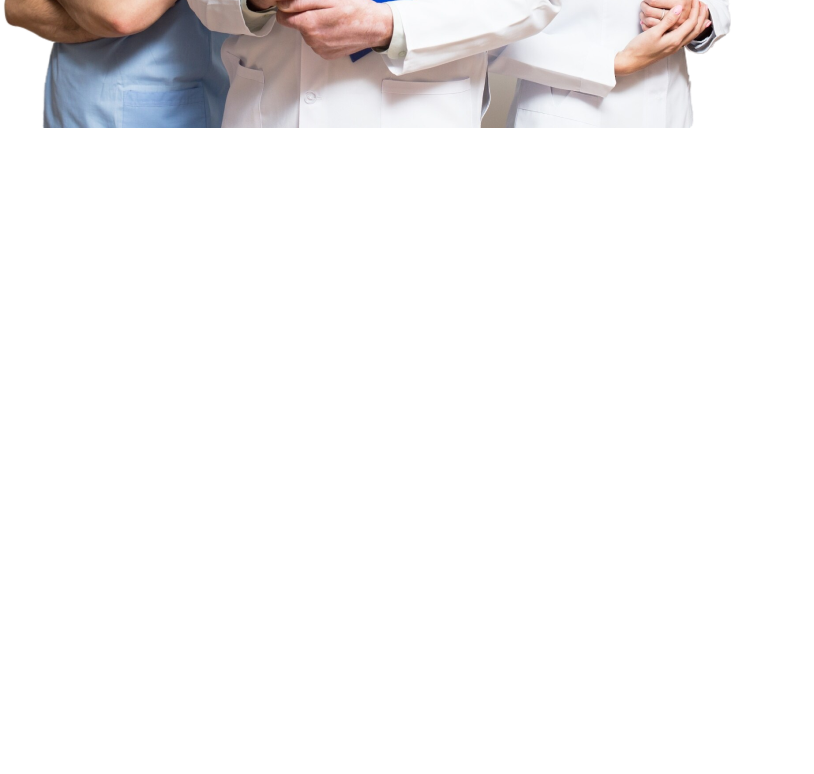
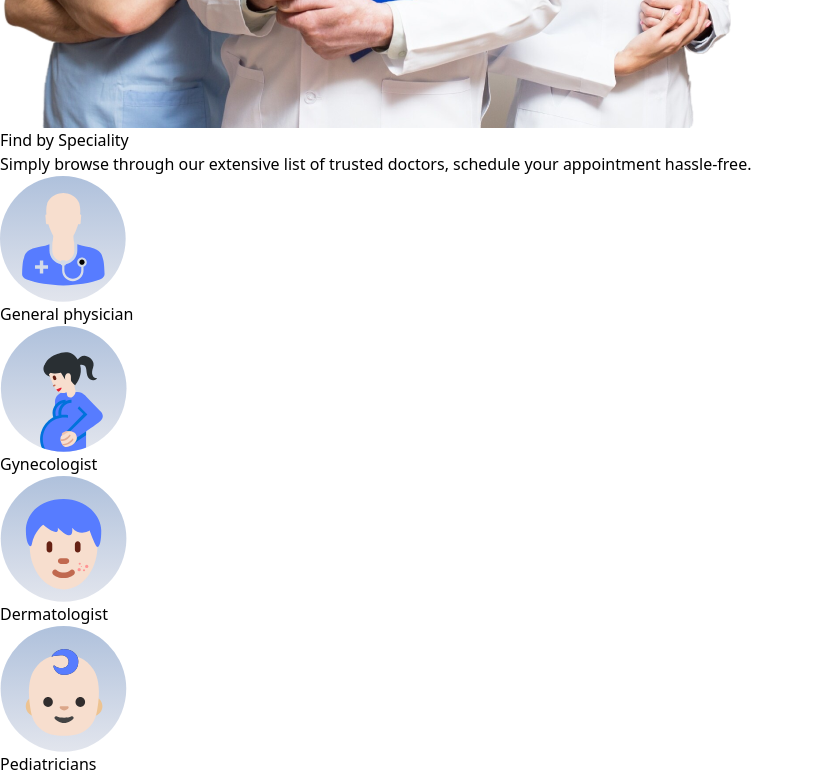
Before and after one commit to Praveen-Thathsara/Doctor-Channeling-Website-CallDoc, a React (Vite) app in the folder frontend/: page / in a window 1280 px wide. Shown: the part 1120-1894 px from the top of the page, without its empty margins (0-814 px from the left). Before the commit the page ends 1248 px from the top, so only its background shows below. Built offline with nearby package versions, Linux system fonts and the light colour scheme.

Commit message:
create speciality menu

```diff
--- a/frontend/src/components/Header.jsx
+++ b/frontend/src/components/Header.jsx
@@ -10,14 +10,14 @@
                     Book Appointment <br /> With Trusted Doctors
                 </p>
                 <div className='flex flex-col md:flex-row items-center gap-3 text-white text-sm font-light'>
-                <img className='w-28' src= {assets.group_profiles} alt="" />
+                    <img className='w-28' src={assets.group_profiles} alt="" />
                     <p>
                         Simply browse through our extensive list of trusted doctors, <br className='hidden sm:block' />
                         schedule your appointment hassle-free.
                     </p>
                 </div>
                 <a href="#speciality" className='flex items-center gap-2 bg-white px-8 py-3 rounded-full text-gray-600 text-sm m-auto md:m-0 hover:scale-105 translation-all duration-300'>
-                Book Appointment <img className='w-3' src= {assets.arrow_icon} alt="" />
+                    Book Appointment <img className='w-3' src={assets.arrow_icon} alt="" />
                 </a>
 
             </div>
--- /dev/null
+++ b/frontend/src/components/SpecialityMenu.jsx
@@ -0,0 +1,22 @@
+import React from 'react'
+import { specialityData } from '../assets/assets'
+import { Link } from 'react-router-dom'
+const SpecialityMenu = () => {
+    return (
+        <div className='flex flex-col items-center gap-4 py-16 text-gray-800' id='speciality'>
+            <h1 className='text-3xl font-medium'>Find by Speciality</h1>
+            <p className='sm:w-1/3 text-center text-sm'>Simply browse through our extensive list of trusted doctors, schedule your appointment hassle-free.</p>
+            <div className='flex sm:justify-center gap-4 pt-5 w-full overflow-scroll'>
+                {specialityData.map((item, index) => (
+                    <Link onClick={()=>scrollTo(0,0)} className='flex flex-col items-center text-xs cursor-pointer flex-shrink-0 hover:translate-y-[-10px] transition-all duration-500' key={index} to={`/doctors/${item.speciality}`}>
+                        <img className='w-16 sm:w-24 mb-2' src={item.image} alt="" />
+                        <p>{item.speciality}</p>
+
+                    </Link>
+                ))}
+            </div>
+        </div>
+    )
+}
+
+export default SpecialityMenu
--- a/frontend/src/index.css
+++ b/frontend/src/index.css
@@ -1,3 +1,8 @@
 @tailwind base;
 @tailwind components;
 @tailwind utilities;
+
+
+::-webkit-scrollbar {
+  @apply hidden
+}
--- a/frontend/src/pages/Home.jsx
+++ b/frontend/src/pages/Home.jsx
@@ -1,10 +1,12 @@
 import React from 'react'
 import Header from '../components/Header'
+import SpecialityMenu from '../components/SpecialityMenu'
 
 const Home = () => {
   return (
     <div>
         <Header/>
+        <SpecialityMenu/>
     </div>
   )
 }
```
Lines whose indentation alone changed are shown as unchanged.
